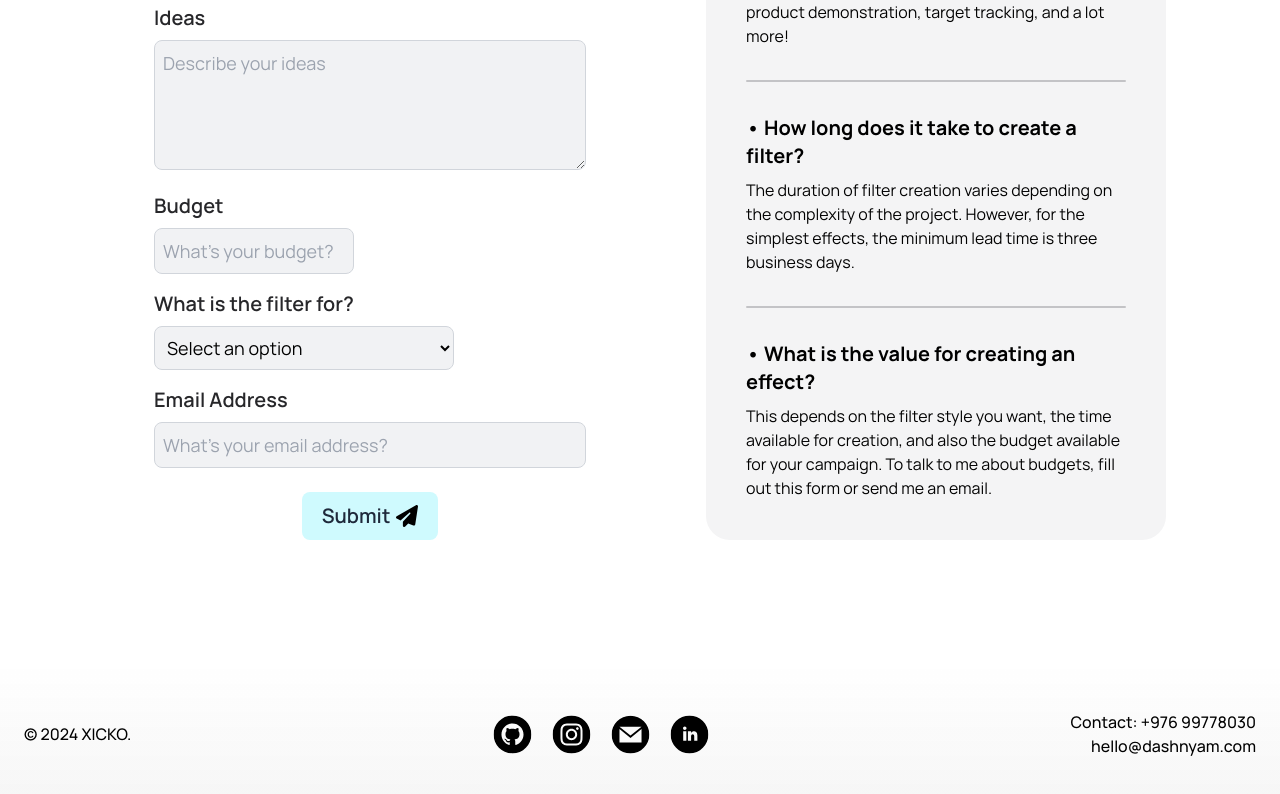
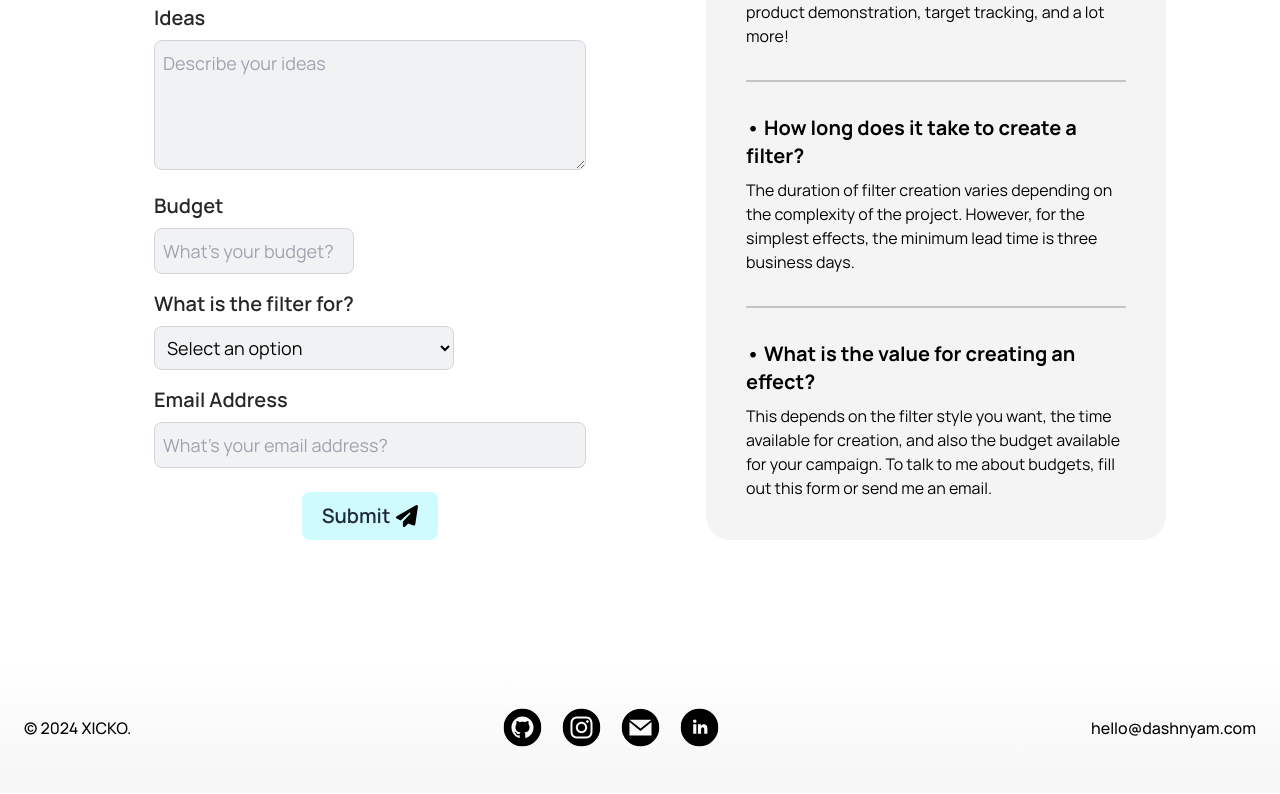
Before and after one commit to xicko/dashnyam, a Next.js app: page / in a window 1280 px wide. Shown: the part 3470-4264 px from the top of the page. Built offline with nearby package versions, Linux system fonts and the light colour scheme.

Commit message:
Remove contact link from footer

```diff
--- a/components/Footer.tsx
+++ b/components/Footer.tsx
@@ -81,9 +81,6 @@ const Footer: React.FC = () => {
         <div className="flex flex-col md:flex-row items-center space-y-4 md:space-y-0 md:space-x-4">
           <div className="text-center md:text-right">
             <p>
-              Contact: <Link href="tel:97699778030">+976 99778030</Link>
-            </p>
-            <p>
               <Link href="mailto:hello@dashnyam.com">hello@dashnyam.com</Link>
             </p>
           </div>
```
